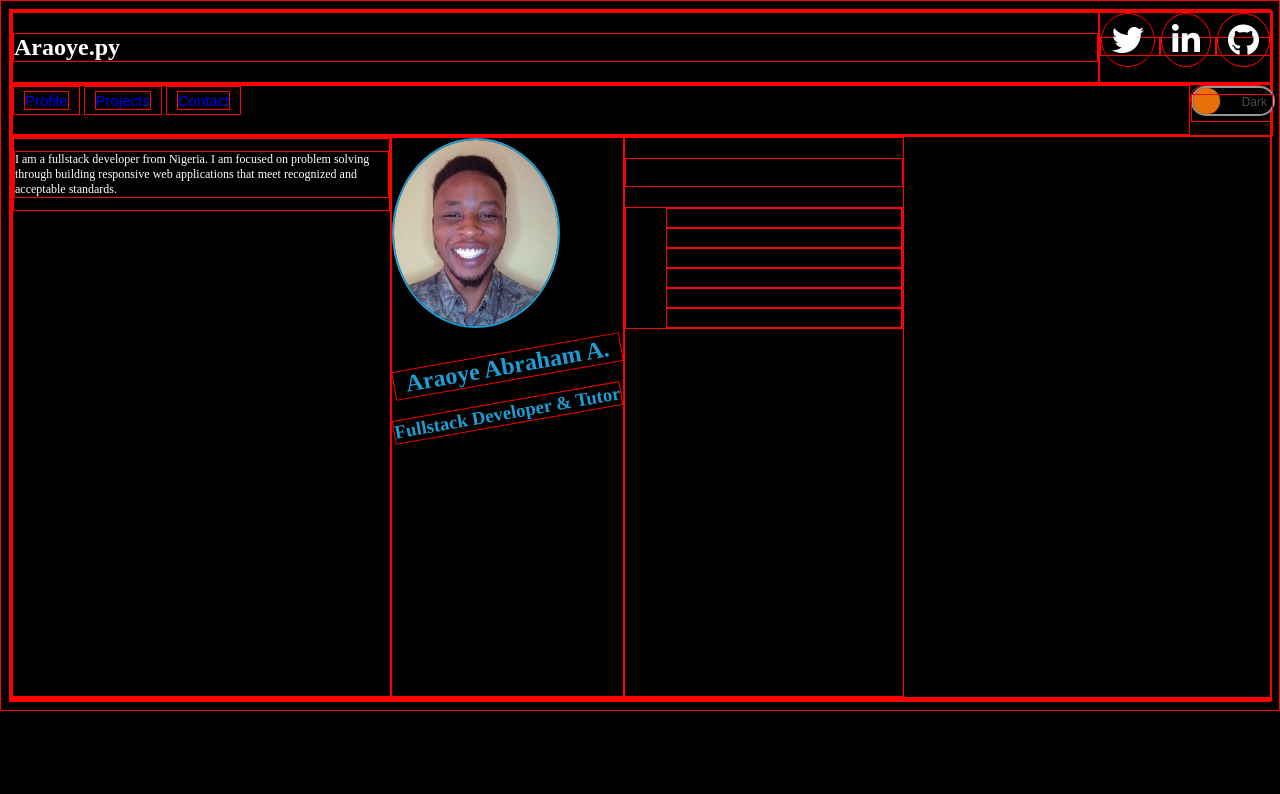
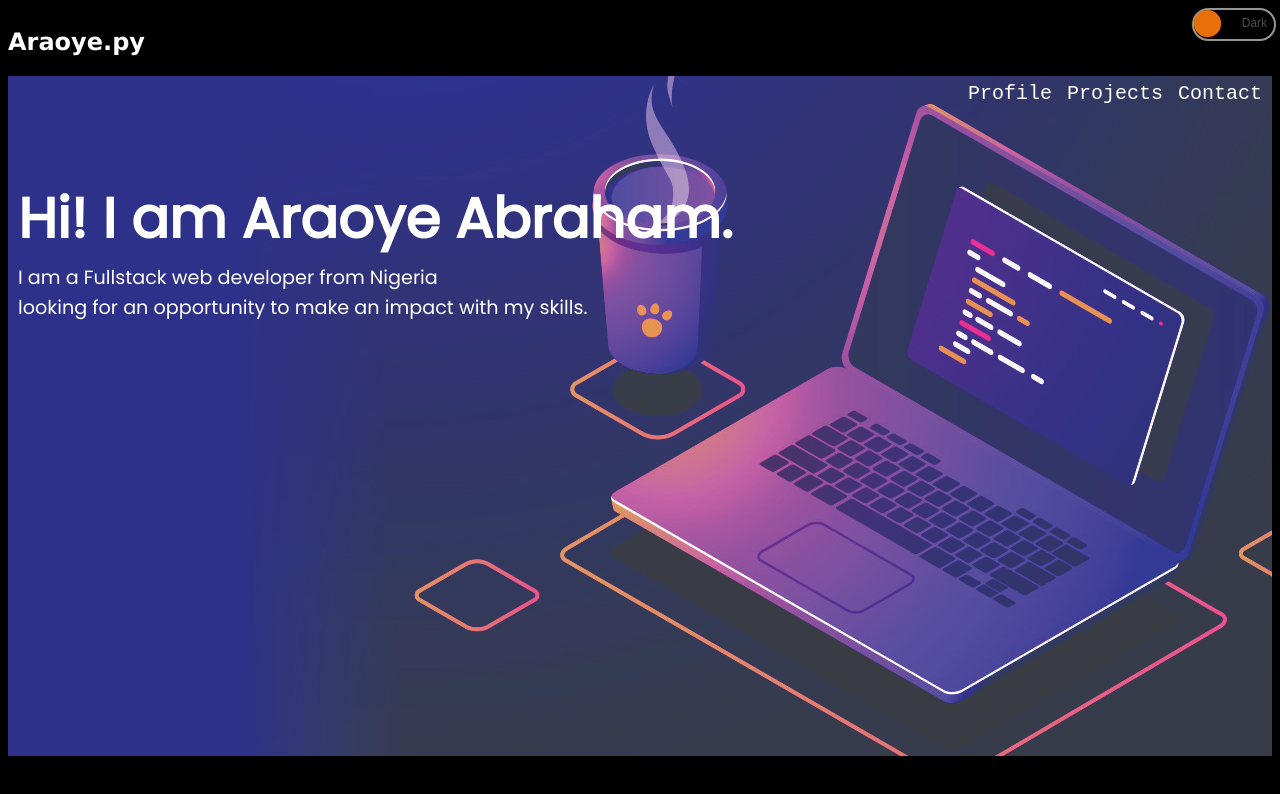
Before and after one commit to abrokinla/portfolio, a plain HTML site: page index.html in a window 1280 px wide. Drawn offline with Linux system fonts and the light colour scheme.

Commit message:
changes made on 12/9/22

```diff
--- a/css/styles.css
+++ b/css/styles.css
@@ -1,7 +1,7 @@
-* {
-  /* display:none; */
+/* * {
+  display:none;
   border: 1px solid red;
-}
+} */
 body {
 	background-color:black;
 }
@@ -34,7 +34,7 @@ body {
     align-items: flex-start;
     color: white;
     flex-grow:1;
-	/* padding-right: 10px; */
+    font-family:'Lucida Sans', 'Lucida Sans Regular', 'Lucida Grande', 'Lucida Sans Unicode', Geneva, Verdana, sans-serif
 }
 
 .social-media {
@@ -46,16 +46,32 @@ body {
  .header {
     display: flex;
     flex-direction:row;
-	height: 50px;
+    height: 85vh;
     width: 100%;
+    background-image:url('../images/banner.jpg');
+    background-position:100%;
+ }
+
+ .intro {
+    color:white;
+    flex-grow:1;
+    font-family:'Poppins', 'sans-serif';
+ }
+ .intro h1{
+    margin:100px 2px 2px 10px;
+    font-size:3.5em;
+ }
+ .intro p{
+    margin:1px 1px 1px 10px;
+    font-size:1.2em;
  }
 
  .nav {
     display: inline-block;
     align-items: flex-end;
-  /* margin-left:auto; */
-  color:rgb(8, 109, 171);
-  flex-grow:1;
+    /* color:white; */
+    font-size:20px;
+    margin:5px;
   }
 
  .toggle {
@@ -69,7 +85,7 @@ body {
     box-shadow: 0px 1px 3px rgba(239, 120, 16, 0.3);
     border-radius: var(--height);
     cursor: pointer;
-
+    padding-top:2px;
 }
 
 /* hiding checkbox */
@@ -148,19 +164,26 @@ body {
 .toggle input:checked~.labels::before {
   opacity: 1;
 }
+a {
+  color:white;
+  padding:5px;
+  font-family:'Courier New', Courier, monospace;
+}
 
 a:link {
   text-decoration: none;
+  color:white;
 }
-
 
 a:visited {
   text-decoration: none;
+  /* color:grey; */
 }
 
 a:hover {
   text-decoration: none;
-  color:white;
+  color:rgb(197, 34, 197);
+  background-color:white;
 }
 
 a:active {
@@ -168,14 +191,11 @@ a:active {
 }
 
 button {
-  background-color: black;
-  /* border: 1px solid #969696; */
+  background-color: transparent;
   padding: 5px 10px;
   text-align: center;
   text-decoration:none;
   font-size:15px;
-  /* border-radius: 50%; */
-  /* color:white; */
 }
 
 .bio {
@@ -183,15 +203,7 @@ button {
   flex-direction:row;
   height:70vh;
 }
-.intro {
-  width:30%;
-}
 
-.intro p {
-  color:white;
-  font-size:12px;
-
-}
 img {
   border-radius:50%;
   border: 2px solid rgb(31, 157, 210);
--- a/index.html
+++ b/index.html
@@ -22,6 +22,7 @@
 	<meta name="twitter:card" content="" />
 
 	<link href="https://fonts.googleapis.com/css?family=Space+Mono" rel="stylesheet">
+	<link href='https://fonts.googleapis.com/css?family=Poppins' rel='stylesheet'>
 	<link href="https://fonts.googleapis.com/css?family=Kaushan+Script" rel="stylesheet">
 	<link rel="icon" href="icons/favicon.ico" />
 	<link rel="stylesheet" href="icons/font-awesome/css/all.css" />
@@ -35,10 +36,17 @@
 	</head>
 	<body>
 
-		<section class="container">
+		<div class="container">
+			<header>
 				<section class="upper-section">
-				<label class="alias"><h2>Araoye.py</h2></label>
-				<label class="social-media">
+					<article class="alias"><h2>Araoye.py</h2></article>
+
+					<label class="toggle">
+						<input type="checkbox">
+						<span class="slider"></span>
+						<span class="labels" data-on="Light" data-off="Dark"></span>
+					</label>
+					<!-- <label class="social-media">
 						<a href="#">
 							<i class="icon fab fa-twitter fa-2x"></i>
 						</a>
@@ -48,24 +56,26 @@
 						<a href="#">
 							<i class="icon fab fa-github fa-2x"></i>
 						</a>
-				</label>
+					</label> -->
 				</section>
 
 				<section class="header">
+					<article class="intro">
+						<h1>Hi! I am Araoye Abraham.</h1>
+						<p> I am a Fullstack web developer from Nigeria </p>
+						<p>looking for an opportunity to make an impact with my skills.</p>
+					</article>
+
 
 					<label class="nav">
-					<button> <a href="#">Profile</a> </button>
-					<button> <a href="#">Projects</a> </button>
-					<button> <a href="#">Contact</a> </button>
+						<a href="#">Profile</a>
+						<a href="#">Projects</a>
+						<a href="#">Contact</a>
 					</label>
+			</header>
 
-				<label class="toggle">
-					<input type="checkbox">
-					<span class="slider"></span>
-					<span class="labels" data-on="Light" data-off="Dark"></span>
-				</label>
 			</section>
-			<section class="bio">
+			<!--<section class="bio">
 				 <label class="intro">
 					<article>
 						<p>I am a fullstack developer from Nigeria.
@@ -80,7 +90,7 @@
 					<h3>Fullstack Developer & Tutor</h3>
 				</label>
 
-				<label>
+				<label class="stack">
 					<h2>My stack and Technologies</h2>
 
 					<ul>
@@ -92,11 +102,11 @@
 						<li>AWS</li>
 					</ul>
 				</label>
-			</section>
+			</section>-->
 
 			<section class="profile"></section>
 
-		</section>
+		</div>
 
 	</body>
 </html>
```
Also changed, not shown: images/banner.jpg (added), images/banner.svg (added). Lines whose indentation alone changed are shown as unchanged.
